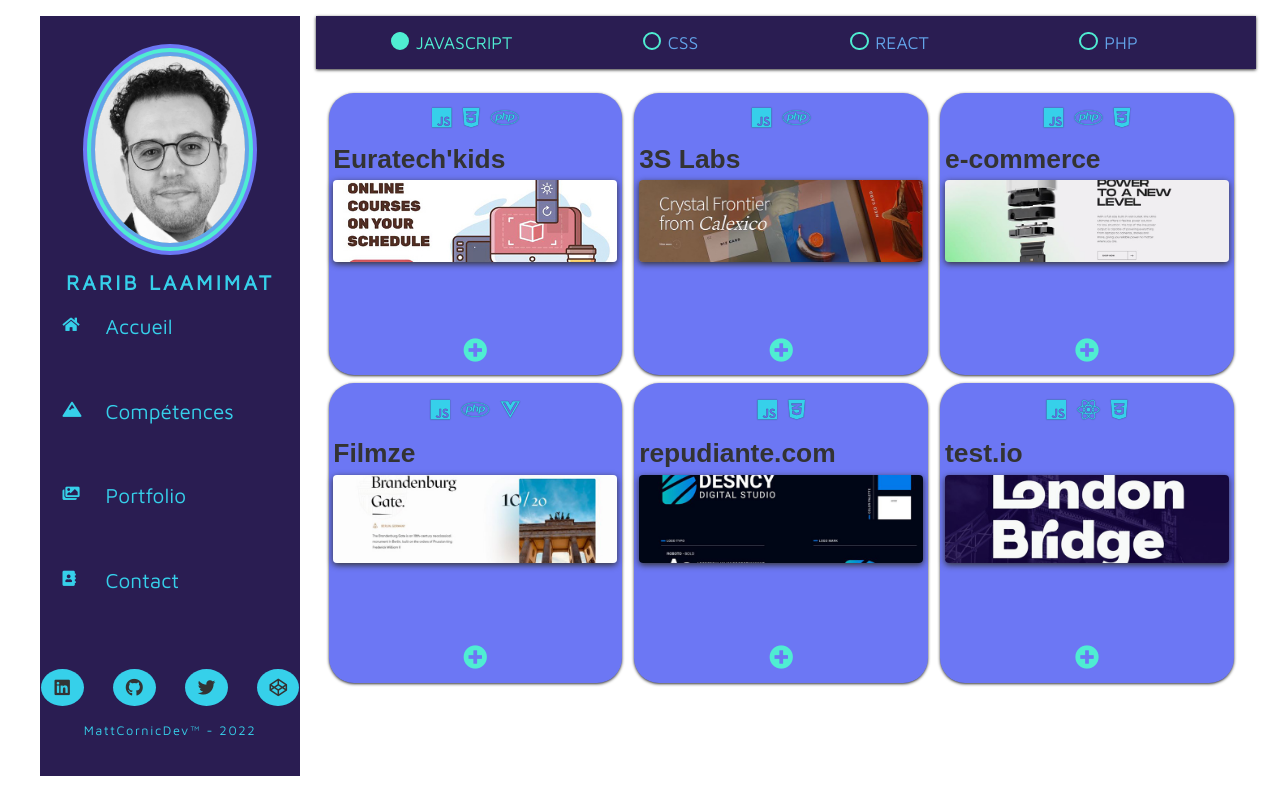
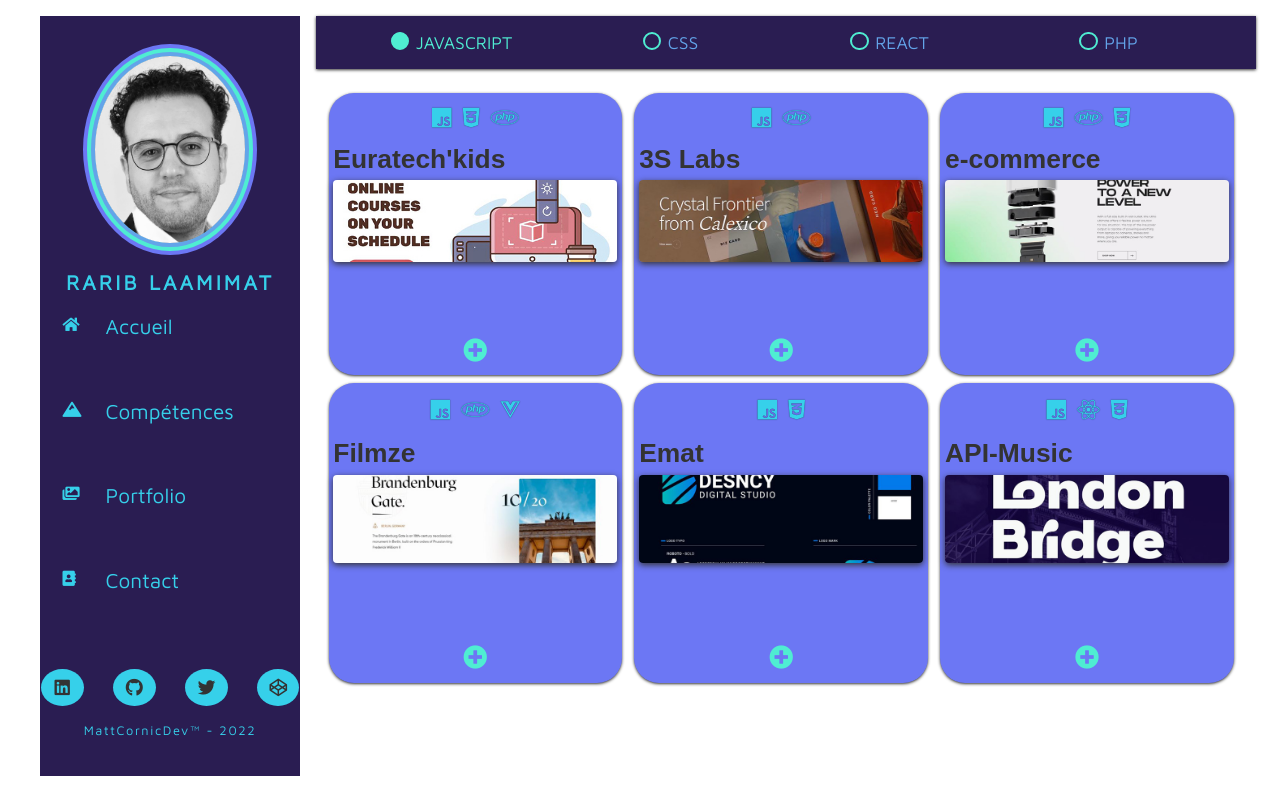
Before and after one commit to elodie-sz/CV-React, a React (Create React App) app: page /portfolio in a window 1280 px wide. Built offline with nearby package versions, Linux system fonts and the light colour scheme; a web font is replaced by a local one.

Commit message:
Ajout lien github

```diff
--- a/src/data/portfolioData.js
+++ b/src/data/portfolioData.js
@@ -4,7 +4,7 @@
     name: "Euratech'kids",
     languages: ['javascript','css','php'],
     languagesIcons: ['fab fa-js','fab fa-css3-alt','fab fa-php'],
-    source: 'http://www.github.com',
+    source: 'https://github.com/MattCornicDev/EuratechKids',
     info: 'Site Web en PHP Symfony et bdd sql, realiser en équipe avec méthode SCRUM pour Euratech\'kids.' +
         ' Euratech\'kids situé à Euratechnologies "Lille", organise des ateliers de robotique et de coding pour' +
         ' enfants.  ' ,
@@ -27,7 +27,7 @@
     name: 'e-commerce',
     languages: ['javascript','php','css'],
     languagesIcons: ['fab fa-js','fab fa-php','fab fa-css3-alt'],
-    source: 'http://www.github.com',
+    source: 'https://github.com/MattCornicDev/La_Boutique_en_Ligne',
     info: 'Site de vente en ligne de produits.',
     picture: './media/project3.JPG'
   },
@@ -36,26 +36,27 @@
     name: 'Filmze',
     languages: ['javascript','php','vue'],
     languagesIcons: ['fab fa-js','fab fa-php','fab fa-vuejs'],
-    source: 'http://www.github.com',
-    info: 'Site film en vue.js API .',
+    source: 'https://github.com/MattCornicDev/site-Film-En-VuJS',
+    info: 'Site d\'information pour la sortie des dernier film. Coder en vue.js se servant d\'API pour les mises à' +
+        ' jour.',
     picture: './media/project4.JPG'
   },
   {
     id: 5,
-    name: 'repudiante.com',
+    name: 'Emat',
     languages: ['javascript','css'],
     languagesIcons: ['fab fa-js', 'fab fa-css3-alt'],
-    source: 'http://www.github.com',
-    info: 'Lorem ipsum, dolor sit amet consectetur adipisicing elit. Accusamus laboriosam aut nihil? Possimus, id facilis dignissimos repudiandae modi dolorum ea accusantium, veritatis debitis odio eveniet quos incidunt eaque nemo eius perferendis consequatur? Lorem ipsum, dolor sit amet consectetur adipisicing elit. Accusamus laboriosam aut nihil? Possimus, id facilis dignissimos repudiandae modi dolorum ea accusantium.',
+    source: 'https://github.com/MattCornicDev/eMat',
+    info: 'Site de gestion de plaque Certificat d\'immatriculation pour particulier',
     picture: './media/project5.JPG'
   },
   {
     id: 6,
-    name: 'test.io',
+    name: 'API-Music',
     languages: ['javascript','react', 'css'],
     languagesIcons: ['fab fa-js','fab fa-react','fab fa-css3-alt'],
-    source: 'http://www.github.com',
-    info: 'Lorem ipsum, dolor sit amet consectetur adipisicing elit. Accusamus laboriosam aut nihil? Possimus, id facilis dignissimos repudiandae modi dolorum ea accusantium, veritatis debitis odio eveniet quos incidunt eaque nemo eius perferendis consequatur? Lorem ipsum, dolor sit amet consectetur adipisicing elit. Accusamus laboriosam aut nihil? Possimus, id facilis dignissimos repudiandae modi dolorum ea accusantium.',
+    source: 'https://github.com/MattCornicDev/Symfony6_Api_music',
+    info: 'Api pour retrouver d\'ancienne musique en ligne',
     picture: './media/project6.JPG'
   },
 ]
```
